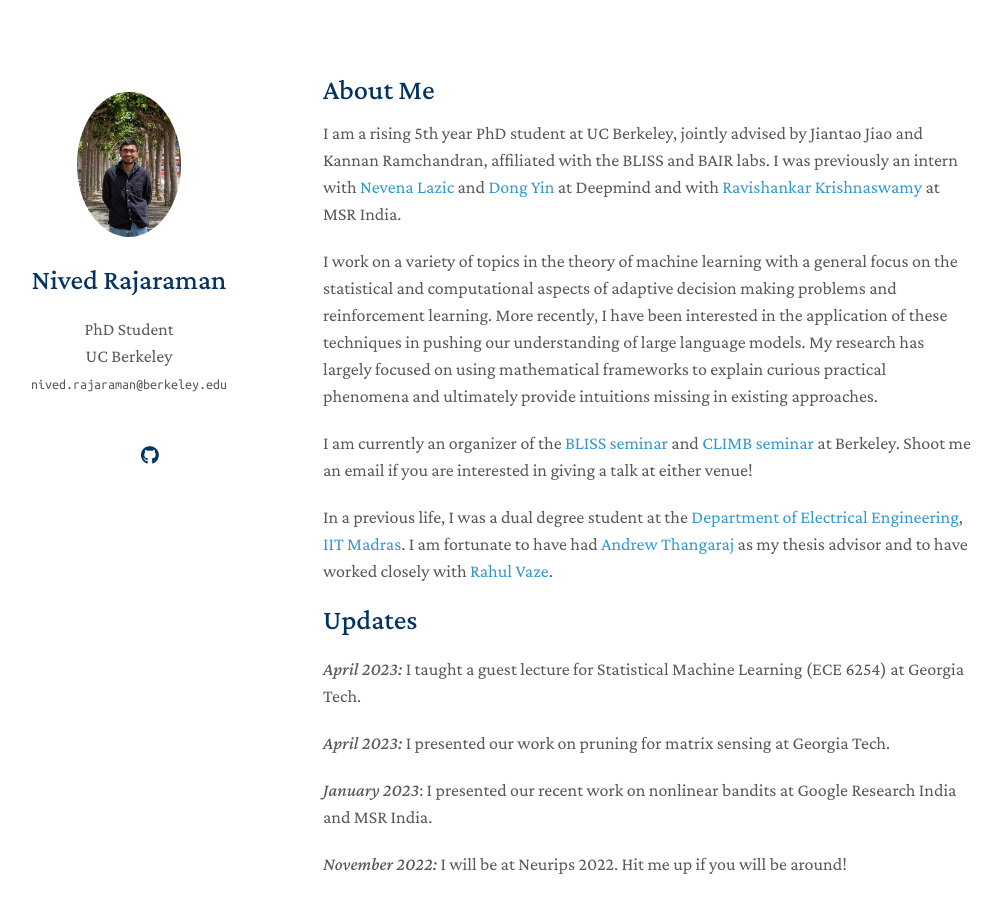
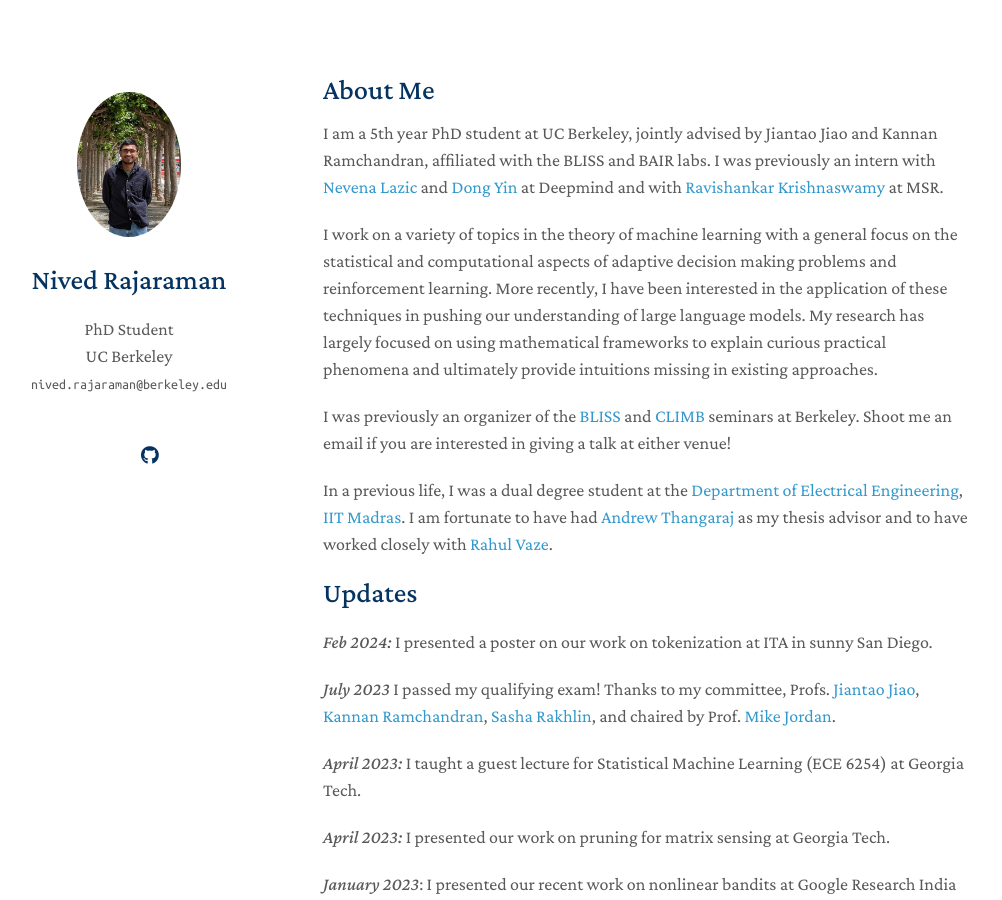
Before and after one commit to nivedr/nivedr.github.io, a Jekyll site: the page built from index.md, in a window 1280 px wide and 900 px high. Shown: the whole window, without its empty margins (147-1149 px from the left). Built offline with Jekyll 4.4.1, drawn with Linux system fonts in a browser that asks for light colours; nearby versions of some CDN libraries; a style sheet for code colours, icons or effects is not loaded; our own code applies the rules of GitHub Pages for plain Markdown files.

Commit message:
Recent update

```diff
--- a/index.md
+++ b/index.md
@@ -4,17 +4,21 @@ layout: homepage
 
 ## About Me
 
-I am a rising 5th year PhD student at UC Berkeley, jointly advised by Jiantao Jiao and Kannan Ramchandran, affiliated with the BLISS and BAIR labs. I was previously an intern with [Nevena Lazic](https://research.google/people/104936/) and [Dong Yin](https://dongyin92.github.io/) at Deepmind and with [Ravishankar Krishnaswamy](https://www.microsoft.com/en-us/research/people/rakri/) at MSR India.
+I am a 5th year PhD student at UC Berkeley, jointly advised by Jiantao Jiao and Kannan Ramchandran, affiliated with the BLISS and BAIR labs. I was previously an intern with [Nevena Lazic](https://research.google/people/104936/) and [Dong Yin](https://dongyin92.github.io/) at Deepmind and with [Ravishankar Krishnaswamy](https://www.microsoft.com/en-us/research/people/rakri/) at MSR.
 
 I work on a variety of topics in the theory of machine learning with a general focus on the statistical and computational aspects of adaptive decision making problems and reinforcement learning. More recently, I have been interested in the application of these techniques in pushing our understanding of large language models. My research has largely focused on using mathematical frameworks to explain curious practical phenomena and ultimately provide intuitions missing in existing approaches.
 
-I am currently an organizer of the [BLISS seminar](https://bliss.eecs.berkeley.edu/Seminar/index.html) and [CLIMB seminar](http://www.climb.berkeley.edu/seminar) at Berkeley. Shoot me an email if you are interested in giving a talk at either venue!
+I was previously an organizer of the [BLISS](https://bliss.eecs.berkeley.edu/Seminar/index.html) and [CLIMB](http://www.climb.berkeley.edu/seminar) seminars at Berkeley. Shoot me an email if you are interested in giving a talk at either venue!
 
 In a previous life, I was a dual degree student at the [Department of Electrical Engineering](http://www.ee.iitm.ac.in/), [IIT Madras](https://www.iitm.ac.in/). I am fortunate to have had [Andrew Thangaraj](http://www.ee.iitm.ac.in/~andrew/) as my thesis advisor and to have worked closely with [Rahul Vaze](https://www.tcs.tifr.res.in/~vaze/).
 
 
 Updates
 ======
+
+*Feb 2024:* I presented a poster on our work on tokenization at ITA in sunny San Diego.
+
+*July 2023* I passed my qualifying exam! Thanks to my committee, Profs. [Jiantao Jiao](https://people.eecs.berkeley.edu/~jiantao/), [Kannan Ramchandran](https://people.eecs.berkeley.edu/~kannanr/), [Sasha Rakhlin](https://www.mit.edu/~rakhlin/), and chaired by Prof. [Mike Jordan](https://www2.eecs.berkeley.edu/Faculty/Homepages/jordan.html).
 
 *April 2023:* I taught a guest lecture for Statistical Machine Learning (ECE 6254) at Georgia Tech.
 
```
